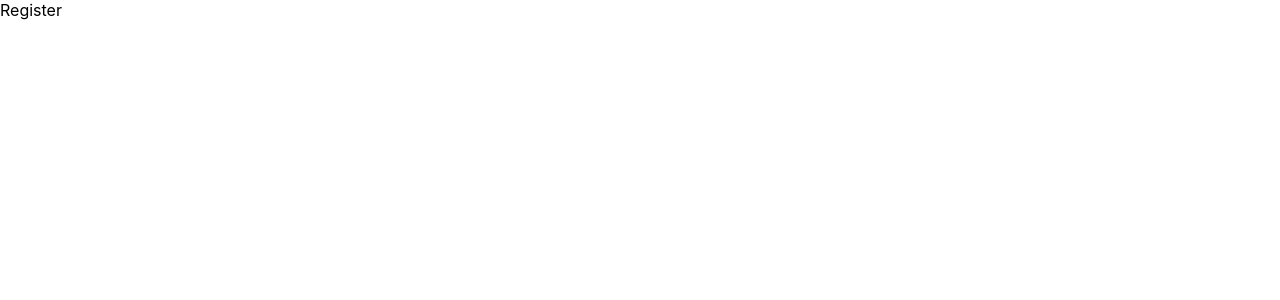
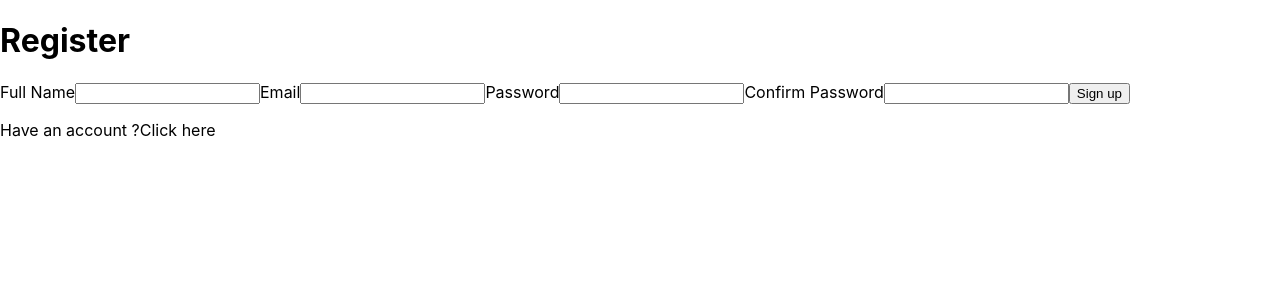
Before and after one commit to Proyecto-Marketplace/Front-End, a Next.js app: page /auth/register in a window 1280 px wide. Shown: the top 300 px of the page. Built offline with nearby package versions, Linux system fonts and the light colour scheme.

Commit message:
creando form de login y registro

```diff
--- a/src/pages/auth/register.tsx
+++ b/src/pages/auth/register.tsx
@@ -1,9 +1,41 @@
-import React from 'react'
+import Link from 'next/link';
 
 const Register = () => {
   return (
-    <div>Register</div>
+    <>
+      <form>
+        <h1>Register</h1>
+
+        <label>
+          Full Name
+          <input type='text' />
+        </label>
+
+        <label>
+          Email
+          <input type='email' />
+        </label>
+
+        <label>
+          Password
+          <input type='password' />
+        </label>
+
+        <label>
+          Confirm Password
+          <input type='password' />
+        </label>
+
+        <button type='submit'>Sign up</button>
+
+        <p>
+          Have an account ?
+          <Link href='/auth/register'>Click here</Link>
+        </p>
+
+      </form>
+    </>
   )
 }
 
-export default Register
+export default Register;
```
Also changed, not shown: src/pages/auth/login.tsx (+24 -2 lines).
